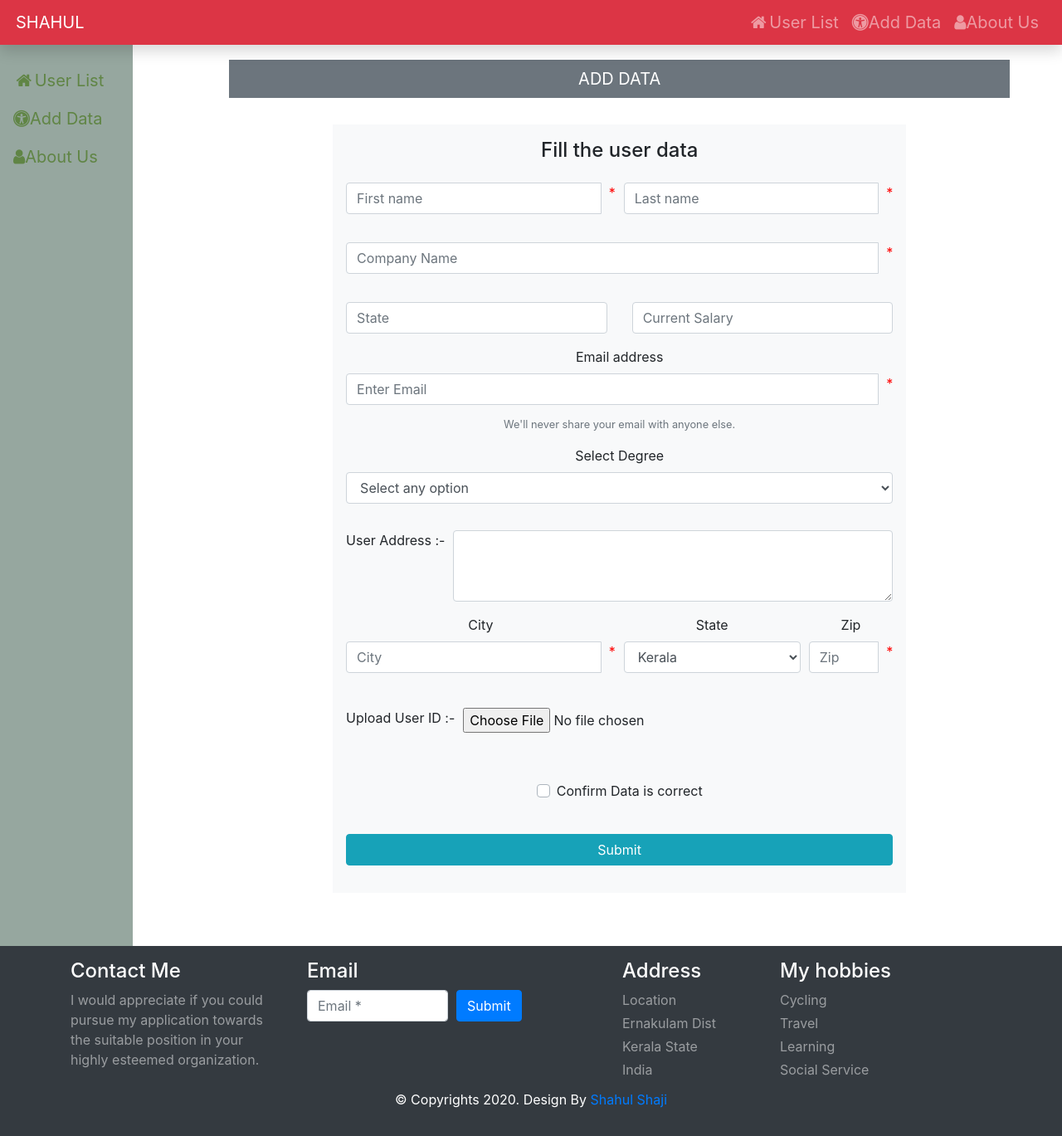
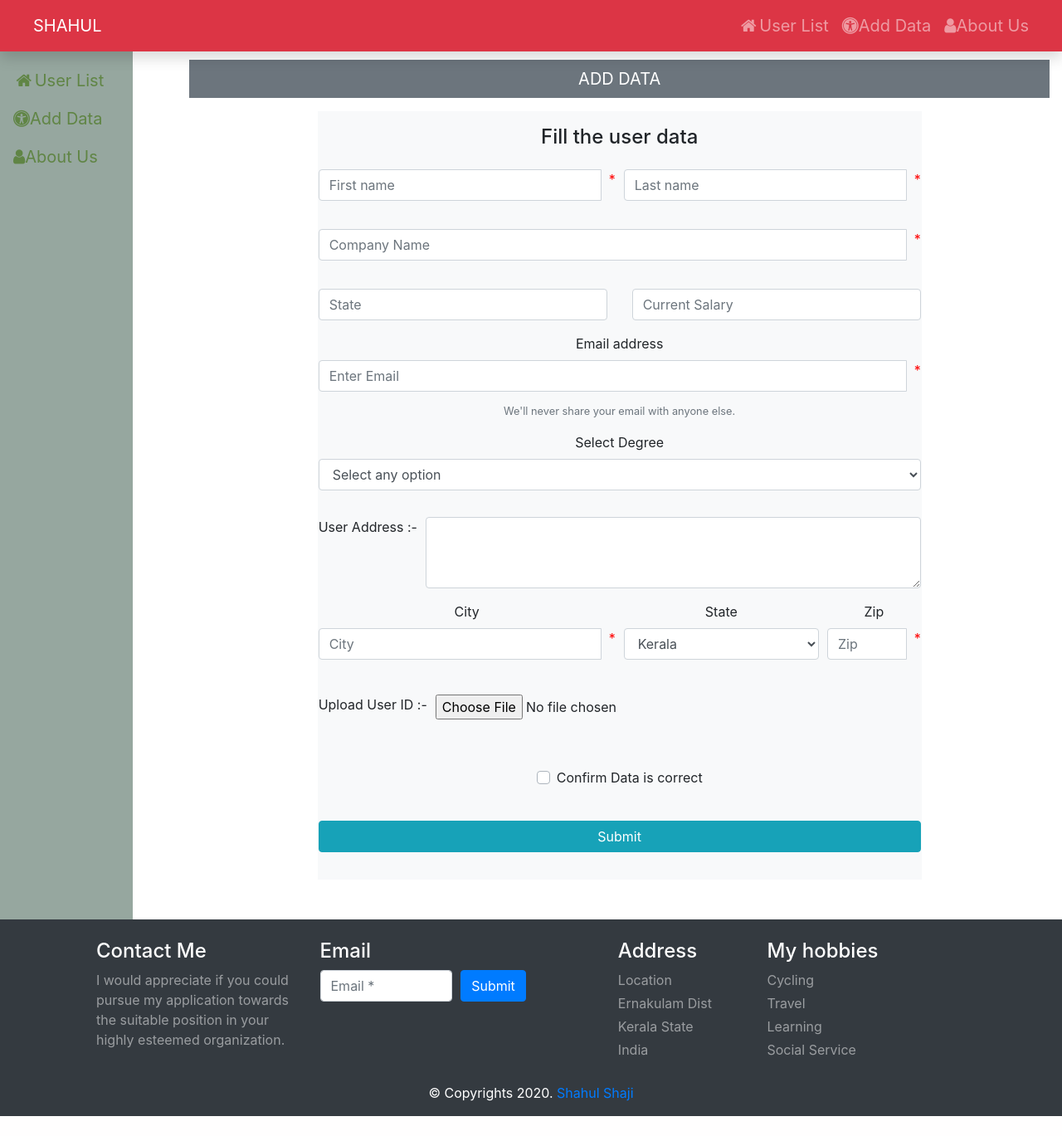
Before and after one commit to shahulshaji96/shahul.github.io, a PHP site: page /form.php in a window 1280 px wide. Shown: the whole page at 83% size. After the commit the page ends 1345 px from the top, so only its background shows below. Run offline with PHP 8.4, Linux system fonts and the light colour scheme; some libraries are stand-ins or nearby versions.

Commit message:
new features

```diff
--- a/footer.php
+++ b/footer.php
@@ -1,15 +1,15 @@
 <!--  #main-site -->
 
 <!-- start #footer -->
-<footer  id="footer" class="bg-dark text-white py-3 ">
-     <div class="container mb-2" >
-        <div class="row">
-            <div class="col-lg-3 col-12">
+<footer  id="footer" class="bg-dark text-white ">
+     <div class="container mb-2 " >
+        <div class="row mx-3 mt-2 py-3 ">
+            <div class="col-lg-3 col-auto">
                 <h4 class="font-rubik font-size-20">Contact Me</h4>
                 <p class="font-size-14 font-rale text-white-50">I would appreciate if you could pursue my application
 					 towards the suitable position in your highly esteemed organization. </p>
             </div>
-            <div class="col-lg-4 col-12">
+            <div class="col-lg-4 col-auto mb-2">
                 <h4 class="font-rubik font-size-20">Email</h4>
                 <form class="form-row">
                     <div class="col">
@@ -20,7 +20,7 @@
                     </div>
                 </form>
             </div>
-            <div class="col-lg-2 col-12">
+            <div class="col-lg-2 col-sm-auto col-6">
                 <h4 class="font-rubik font-size-20">Address</h4>
                 <div class="d-flex flex-column flex-wrap">
                     <a href="#" class="font-rale font-size-14 text-white-50 pb-1">Location</a>
@@ -29,7 +29,7 @@
                     <a href="#" class="font-rale font-size-14 text-white-50 pb-1">India</a>
                 </div>
             </div>
-            <div class="col-lg-2 col-12">
+            <div class="col-lg-2 col-sm-auto col-6">
                 <h4 class="font-rubik font-size-20">My hobbies</h4>
                 <div class="d-flex flex-column flex-wrap">
                     <a href="#" class="font-rale font-size-14 text-white-50 pb-1">Cycling</a>
@@ -42,6 +42,6 @@
      </div>
 
      <div class="copyright text-center bg-dark text-white ">
-     <p class="font-rale font-size-14">&copy; Copyrights 2020. Design By <a href="#" class="color-second">Shahul Shaji</a></p>
+     <p class="font-rale font-size-14">&copy; Copyrights 2020. <a href="#" class="color-second">Shahul Shaji</a></p>
      </div>
 </footer>
--- a/form.php
+++ b/form.php
@@ -12,16 +12,16 @@ $msg="";
 .success { color: green;}
 </style>
 
- <div class=" col-sm-8 col-md-10 mt-4">
-          <div class="mx-5 mt-5 text-center">
+ <div class="col-12 col-sm-12 col-md-10 mt-4">
+          <div class=" mt-5 text-center">
            <p class="bg-secondary  head text-white p-2 ">ADD DATA </p>
           </div>
 
 
-<div class="d-flex justify-content-center py-3  mb-5">
+<div class="d-flex justify-content-center   mb-5">
       <!-- Default form register -->
 
-     <form class="text-center border border-light bg-light col-sm-6 col-md-8 py-3" action="<?php echo htmlspecialchars($_SERVER["PHP_SELF"]);?>" method="POST">
+     <form class="text-center border border-light bg-light   py-3" action="<?php echo htmlspecialchars($_SERVER["PHP_SELF"]);?>" method="POST">
 
       <p class="h4 mb-4">Fill the user data</p>
 
@@ -137,6 +137,10 @@ $msg="";
      echo $ele;
       }
  ?>
+ <script src="https://code.jquery.com/jquery-3.3.1.slim.min.js"
+integrity="sha384-q8i/X+965DzO0rT7abK41JStQIAqVgRVzpbzo5smXKp4YfRvH+8abtTE1Pi6jizo" crossorigin="anonymous"></script>
+<script src="https://stackpath.bootstrapcdn.com/bootstrap/4.3.1/js/bootstrap.min.js"
+integrity="sha384-JjSmVgyd0p3pXB1rRibZUAYoIIy6OrQ6VrjIEaFf/nJGzIxFDsf4x0xIM+B07jRM" crossorigin="anonymous"></script>
  </body>
 
  <?php
--- a/header.php
+++ b/header.php
@@ -12,15 +12,17 @@
 
 <!-- For main header navbar -->
 
-<nav class="navbar navbar-expand-md navbar-dark fixed-top bg-danger fixed-md-rowrap p-1 shadow " >
-<a  class="navbar-brand col-sm-3 col-md-2 " href="index.php">SHAHUL</a>
+<nav class="navbar navbar-expand-md navbar-dark fixed-top bg-danger fixed-md-rowrap  shadow " >
+<a  class="navbar-brand ml-4 " href="index.php">SHAHUL</a>
 
 <button class="navbar-toggler" type="button" data-toggle="collapse" data-target="#navbarsExampleDefault" aria-controls="navbarsExampleDefault" aria-expanded="false" aria-label="Toggle navigation">
     <span class="navbar-toggler-icon"></span>
+    <span class="icon-bar"></span>
+        <span class="icon-bar"></span>
   </button>
 
   <div class=" collapse navbar-collapse " id="navbarsExampleDefault" >
-    <ul class=" navbar-nav ml-auto mr-3" >
+    <ul class=" navbar-nav ml-auto mr-3 " >
       <li class="nav-item ">
         <a class="nav-link <?php if(PAGE=='Home'){echo 'active';}?>"
  href="index.php"><i class="fa fa-home fa-fw" aria-hidden="true"></i>User List</a> </li>
@@ -33,16 +35,15 @@
 
     </ul>
   </div>
-
   <!-- For side navbar -->
 
 </nav>
 
-<div class="container-fluid " >
-<div class="row">
-<nav  class="col-sm-2   sidebar  py-2 ">
-<div  class="sidenav"   >
-<ul class="nav flex-cloumn mt-4" >
+<div class="container-fluid  " >
+<div class="row ">
+<nav  class=" col-md-2 col-lg-2   sidebar " >
+<div  class="sidenav "   >
+<ul class="nav flex-cloumn mt-4  " >
 <li ><a class="nav-link <?php if(PAGE=='Home'){echo 'active';}?>"
  href="index.php"><i class="fa fa-home fa-fw" aria-hidden="true"></i>User List </a><li>
  <li ><a  class="nav-link  <?php if(PAGE=='Add data'){echo 'active';}?>"
--- a/style.css
+++ b/style.css
@@ -48,7 +48,6 @@
 
 }
 
-
 #footer {
   position:relative;
   left: 0 !important;
```
Also changed, not shown: about.php (+8 -4 lines), index.php (+9 -3 lines).
